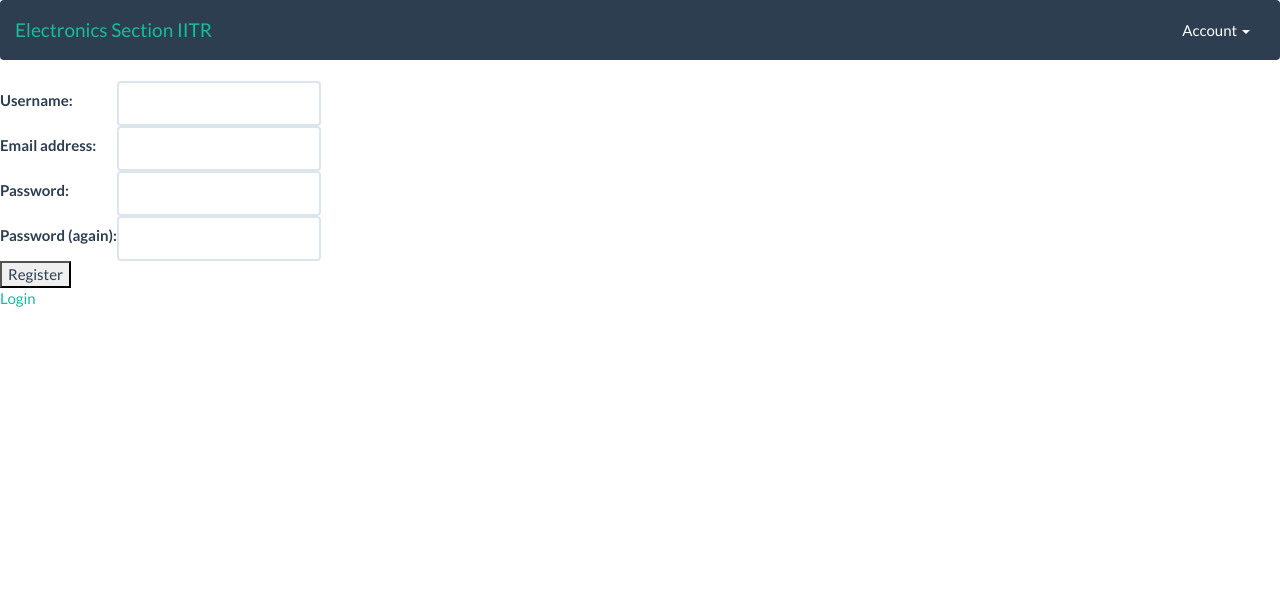
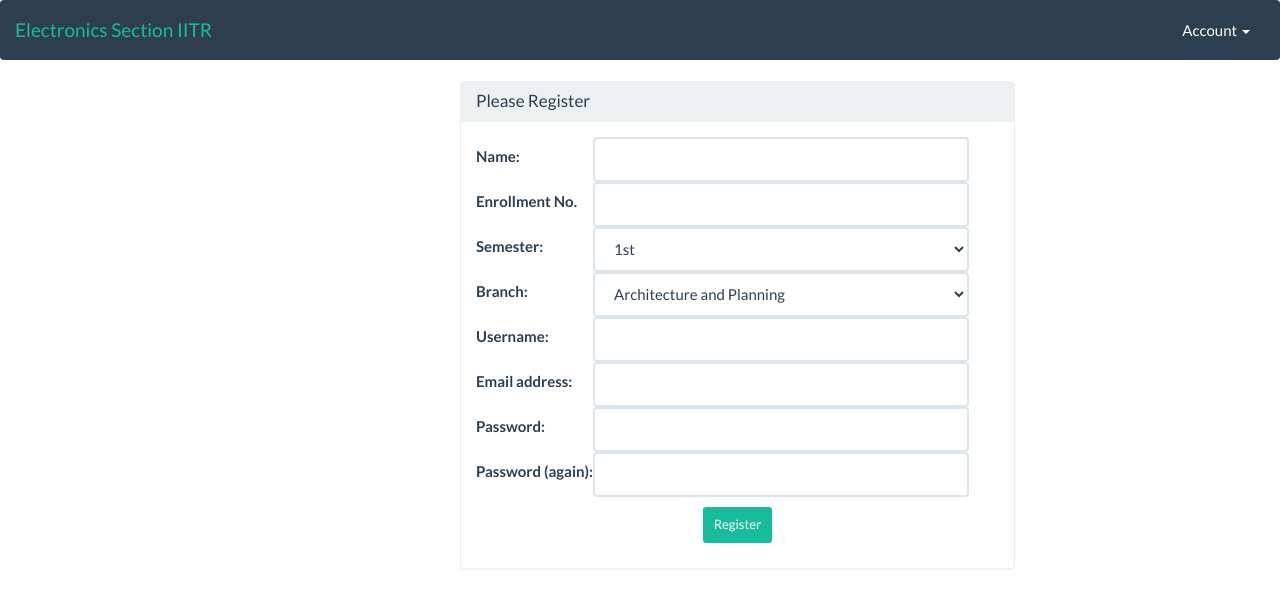
Before and after one commit to gurwinderiitr/recommendation-system, a Django app: page /register/ in a window 1280 px wide. Shown: the top 608 px of the page. Run offline with Django 3.2, Linux system fonts and the light colour scheme; some libraries are stand-ins or nearby versions.

Commit message:
Adds register option(No DB integration yet)

```diff
--- a/rateapp/forms.py
+++ b/rateapp/forms.py
@@ -14,12 +14,25 @@ class LoginForm(AuthenticationForm):
                                widget=forms.PasswordInput(attrs={'class': 'form-control', 'name': 'password'}))
 
 class RegistrationForm(forms.Form):
-
+    semester_choices = (
+        ('1','1st'),('2','2nd'),('3','3rd'),('4','4th'),('5','5th'),('6','6th'),('7','7th'),('8','8th'),('9','9th'),('10','10th'),
+    )
+    branch_choices = (
+        ('1','Architecture and Planning'),('2','Applied Science and Engineering'),('3','Biotechnology'),('4','Chemical Engineering'),('5','Chemistry'),('6','Civil Engineering'),('7','Computer Science and Engineering'),('8','Earthquake Engineering'),('9','Earth Sciences'),('10','Electrical Engineering'),
+        ('11','Electronics and Communication Engineering'),('12','Humanities and Social Sciences'),('13','Hydrology'),('14','Management Studies'),('15','Mathematics'),('16','Mechanical and Industrial Engineering'),('17','Metallurgical and Materials Engineering'),('18','Paper Technology'),('19','Polymer and Process Engineering'),
+        ('20','Physics'),('21','Water Resources Development and Management'),
+    )
+    name = forms.RegexField(regex=r'^\w+$', widget=forms.TextInput(attrs={'max_length': 30, 'required': True, 'class': 'form-control', 'name': 'name'}),label=_("Name"), error_messages={ 'invalid': _("This value must contain only letters, numbers and underscores.") })
+    enrollment = forms.IntegerField(widget=forms.NumberInput(attrs={'max_length': 30, 'required': True, 'class': 'form-control', 'name': 'enrollment'}), label=_("Enrollment No."))
+    semester = forms.ChoiceField(choices = semester_choices, required=True, widget=forms.Select(attrs={'class':'form-control'}))
+    branch = forms.ChoiceField(choices = branch_choices, required=True, widget=forms.Select(attrs={'class':'form-control'}))
     username = forms.RegexField(regex=r'^\w+$', widget=forms.TextInput(attrs={'max_length': 30, 'required': True, 'class': 'form-control', 'name': 'username'}), label=_("Username"), error_messages={ 'invalid': _("This value must contain only letters, numbers and underscores.") })
     email = forms.EmailField(widget=forms.TextInput(attrs={'max_length': 30, 'required': True, 'class': 'form-control', 'name': 'email'}), label=_("Email address"))
-    password1 = forms.CharField(widget=forms.PasswordInput(attrs={'max_length': 30, 'render_value': False, 'required': True, 'class': 'form-control', 'name': 'password'}), label=_("Password"))
-    password2 = forms.CharField(widget=forms.PasswordInput(attrs={'max_length': 30, 'render_value': False, 'required': True, 'class': 'form-control', 'name': 'password'}), label=_("Password (again)"))
+    password1 = forms.CharField(widget=forms.PasswordInput(attrs={'max_length': 30,'min_length' :8, 'render_value': False, 'required': True, 'class': 'form-control', 'name': 'password'}), label=_("Password"))
+    password2 = forms.CharField(widget=forms.PasswordInput(attrs={'max_length': 30,'min_length' :8, 'render_value': False, 'required': True, 'class': 'form-control', 'name': 'password'}), label=_("Password (again)"))
 
+
+    #def clean_name(self):
     def clean_username(self):
         try:
             user = User.objects.get(username__iexact=self.cleaned_data['username'])
@@ -27,7 +40,7 @@ class RegistrationForm(forms.Form):
             return self.cleaned_data['username']
         raise forms.ValidationError(_("The username already exists. Please try another one."))
 
-    def clean(self):
+    def clean_password(self):
         if 'password1' in self.cleaned_data and 'password2' in self.cleaned_data:
             if self.cleaned_data['password1'] != self.cleaned_data['password2']:
                 raise forms.ValidationError(_("The two password fields did not match."))
--- a/rateapp/views.py
+++ b/rateapp/views.py
@@ -8,6 +8,7 @@ from django.views.decorators.csrf import csrf_protect
 from django.shortcuts import render_to_response
 from django.http import HttpResponseRedirect
 from django.template import RequestContext
+from django.shortcuts import render
 
 # Create your views here.
 # this login required decorator is to not allow to any
@@ -17,23 +18,28 @@ from django.template import RequestContext
 def register(request):
     if request.method == 'POST':
         form = RegistrationForm(request.POST)
+        print "FORM    ",form
+        print "POST    ",request.POST
+        print form.is_valid()
         if form.is_valid():
             user = User.objects.create_user(
-            username=form.cleaned_data['username'],
+        	name = form.cleaned_data['name'],
+            # enrollment = form.cleaned_data['enrollment'],
+            # semester=form.cleaned_data['semester'],
+            # branch = form.cleaned_data['branch'],
+            # username=form.cleaned_data['username'],
             password=form.cleaned_data['password1'],
             email=form.cleaned_data['email']
             )
             return HttpResponseRedirect('/login/')
     else:
         form = RegistrationForm()
-    variables = RequestContext(request, {
-    'form': form
-    })
-
-    return render_to_response(
-    'register.html',
-    variables,
-    )
+    print "Inside REGISTER"
+    print request
+    print request.body
+    print request.method
+    context = {'form':form}
+    return render( request, 'register.html', context)
 
 
 @login_required(login_url="login/")
--- a/recommendation_webapp/urls.py
+++ b/recommendation_webapp/urls.py
@@ -25,5 +25,5 @@ urlpatterns = [
     url(r'', include('rateapp.urls')),
     url(r'^login/$', views.login, {'template_name': 'login.html', 'authentication_form': LoginForm}, name='login'),
     url(r'^logout/$', views.logout, {'next_page': '/login'}),
-    url(r'^register/$', register),
+    url(r'^register/$', register, name = 'register'),
 ]
--- a/templates/login.html
+++ b/templates/login.html
@@ -37,8 +37,9 @@
 </table>
 </p>
 <p class="bs-component">
-<center><input class="btn btn-success btn-sm" type="submit" value="login" /></center>
+<center><input class="btn btn-success btn-sm" type="submit" value="Login" /></center>
 </p>
+<center><a href = "../register/">Register Here</a></center>
 <input type="hidden" name="next" value="{{ next }}" />
 </form>
 </div>
--- a/templates/register.html
+++ b/templates/register.html
@@ -2,11 +2,76 @@
 {% block title %}User Registration{% endblock %}
 {% block head %}User Registration{% endblock %}
 {% block content %}
-    <form method="post" action="." class="form-horizontal">{% csrf_token %}
-        <table border="0">
-            {{ form.as_table }}
-        </table>
-        <input type="submit" value="Register" />
-    </form>
-    <a href="/">Login</a>
+ <div class="container">
+        <div class="row">
+            <div class="col-md-6 col-md-offset-4">
+                <div class="login-panel panel panel-default">
+                    <div class="panel-heading">
+                        <h3 class="panel-title">Please Register</h3>
+                    </div>
+                    <div class="panel-body">
+<form method="post" class="form-horizontal" action=".">
+{% csrf_token %}
+<table>
+<div >
+	<tr>
+	    <td>{{ form.name.label_tag }}</td>
+	    <td>{{ form.name }}</td>
+	</tr>
+</div>
+<div >
+	<tr>
+	    <td>{{ form.enrollment.label_tag }}</td>
+	    <td>{{ form.enrollment }}</td>
+	</tr>
+</div>
+<div >
+	<tr>
+	    <td>{{ form.semester.label_tag }}</td>
+	    <td>{{ form.semester }}</td>
+	</tr>
+</div>
+<div >
+	<tr>
+	    <td>{{ form.branch.label_tag }}</td>
+	    <td>{{ form.branch }}</td>
+	</tr>
+</div>
+<div >
+	<tr>
+	    <td>{{ form.username.label_tag }}</td>
+	    <td>{{ form.username }}</td>
+	</tr>
+</div>
+<div >
+	<tr>
+	    <td>{{ form.email.label_tag }}</td>
+	    <td>{{ form.email }}</td>
+	</tr>
+</div>
+<div >
+	<tr>
+	    <td>{{ form.password1.label_tag }}</td>
+	    <td>{{ form.password1 }}</td>
+	</tr>
+</div>
+<div >
+	<tr>
+	    <td>{{ form.password2.label_tag }}</td>
+	    <td>{{ form.password2 }}</td>
+	</tr>
+</div>
+</table>
+<p class="bs-component">
+
+<center><input class="btn btn-success btn-sm" type="submit" value="Register" /></center>
+</p>
+<input type="hidden" name="next" value="/login/" />
+</form>
+</div>
+</div>
+</div>
+</div>
+</div>
+
 {% endblock %}
```
Also changed, not shown: templates/home.html (+6 -1 lines), db.sqlite3, 4 other files.
